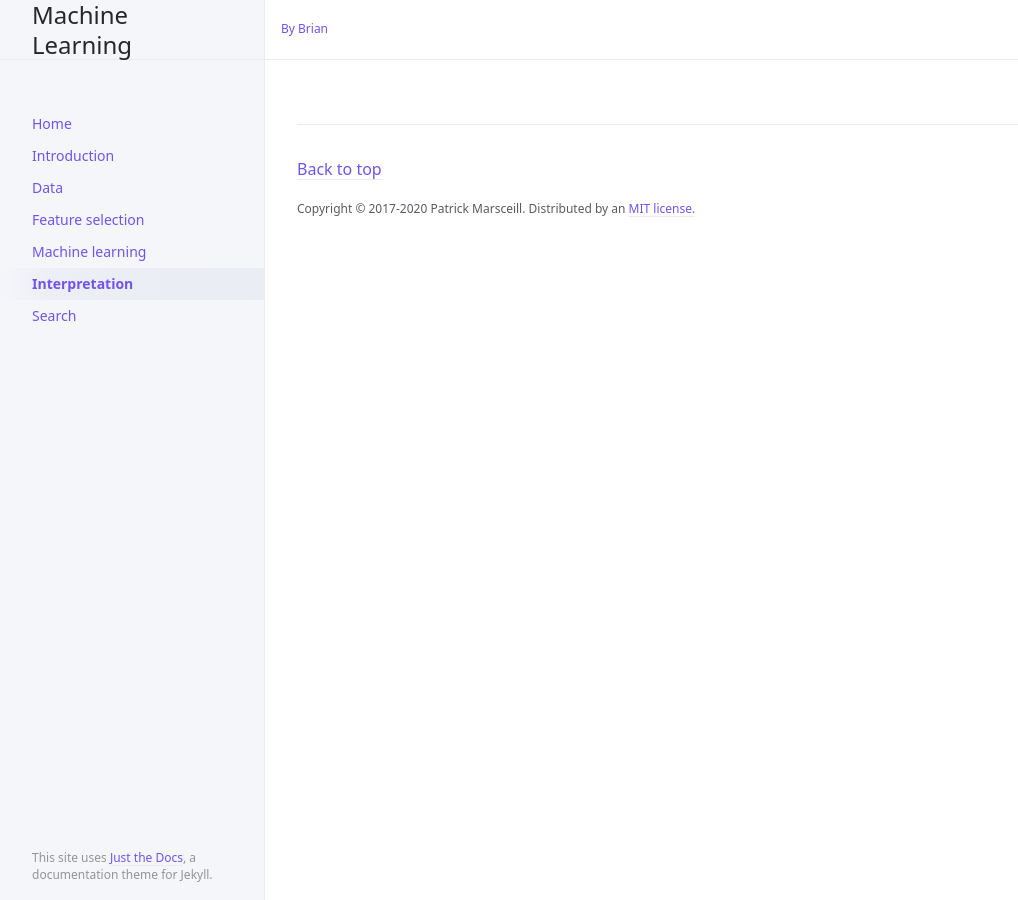
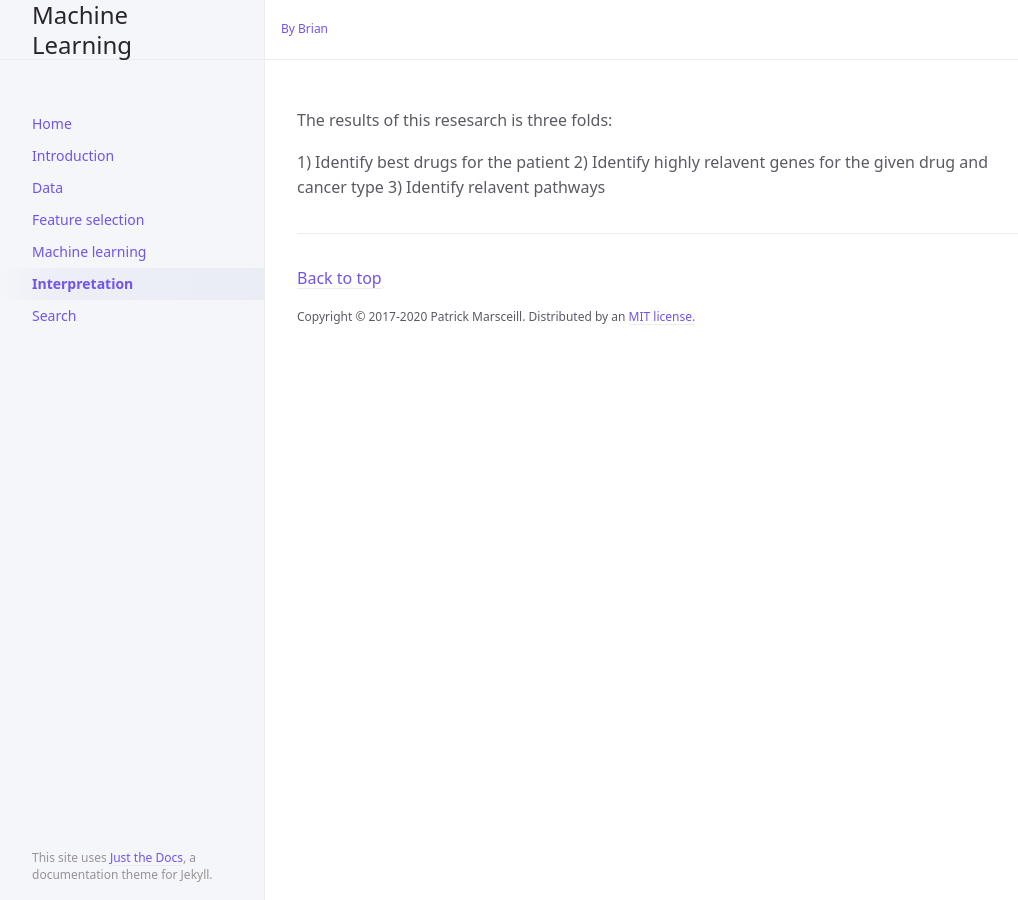
Before and after one commit to briankimstudio/drp, a Jekyll site: the page built from docs/interpretation.md, in a window 1280 px wide. Shown: the whole page, without its empty margins (107-1125 px from the left). Built offline with Jekyll 4.4.1, drawn with Linux system fonts in a browser that asks for light colours.

Commit message:
interpretation

```diff
--- a/docs/interpretation.md
+++ b/docs/interpretation.md
@@ -3,3 +3,9 @@ layout: default
 title: Interpretation
 nav_order: 5
 ---
+
+The results of this resesarch is three folds:
+
+1) Identify best drugs for the patient
+2) Identify highly relavent genes for the given drug and cancer type
+3) Identify relavent pathways
```
